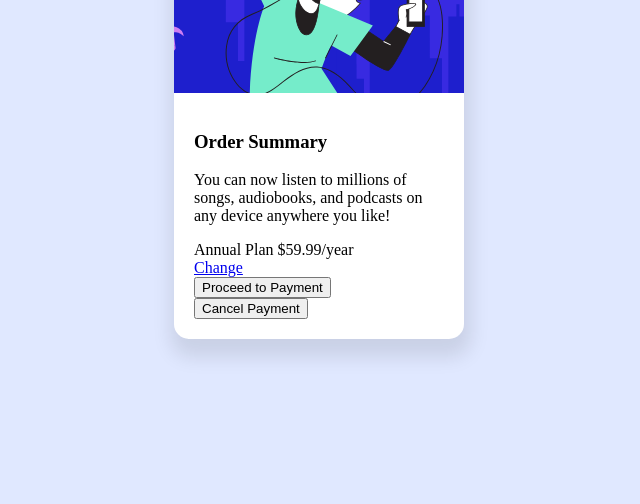
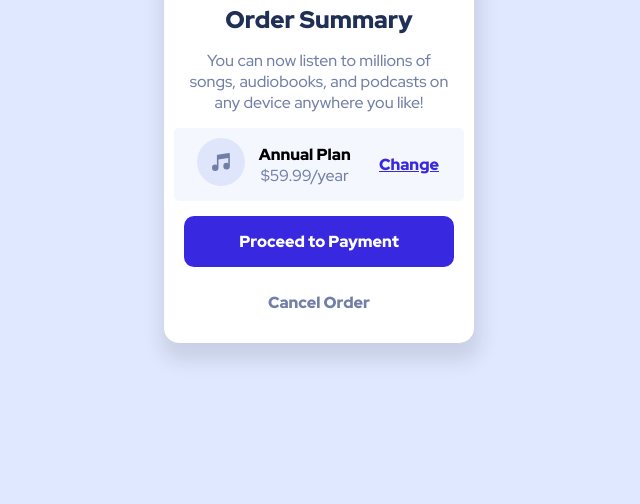
Before and after one commit to RonaldoKashari/4.-Order-Summary, a plain HTML site: page index.html in a window 1280 px wide. Shown: the part 312-816 px from the top of the page, without its empty margins (321-961 px from the left). Drawn offline with Linux system fonts and the light colour scheme.

Commit message:
Added CSS and finished the component

```diff
--- a/index.html
+++ b/index.html
@@ -1,38 +1,54 @@
 <!DOCTYPE html>
+
 <head>
-  <meta charset="UTF-8">
-  <meta name="viewport" content="width=device-width, initial-scale=1.0"> <!-- displays site properly based on user's device -->
   <link rel="icon" type="image/png" sizes="32x32" href="./images/favicon-32x32.png">
   <link rel="stylesheet" href="./styles.css">
   <title>Frontend Mentor | Order summary card</title>
 </head>
+
 <body>
   <main>
     <div class="card">
+
       <div class="heroImage">
-      <img src="./images/illustration-hero.svg" alt="">
+        <img class="headerImage" src="./images/illustration-hero.svg" alt="">
       </div>
+
       <div class="infoSection">
-      <div class="info">
-        <h3>Order Summary</h3>
-        <p>You can now listen to millions of songs, audiobooks, and podcasts on any
+
+        <div class="infoHeader">
+          <h2>Order Summary</h2>
+        </div>
+        <div class="infoP">
+          <p class="mainP">You can now listen to millions of songs, audiobooks, and podcasts on any
             device anywhere you like!</p>
         </div>
+
         <div class="subPlans">
-        <div class="yearPlan">
-          Annual Plan
-          $59.99/year
+          <div></div>
+          <div class="musicIcon">
+            <img src="./images/icon-music.svg" alt="icon-music">
           </div>
+          <div class="planText">
+            <h4> Annual Plan</h4>
+            <p>$59.99/year</p>
+          </div>
+          <div class="changeBtn">
             <a href="#">Change</a>
           </div>
-      <div class="paymentBtn">
-        <button>Proceed to Payment</button>
         </div>
-      <div class="cancelBtn">
-        <button>Cancel Payment</button>
+
+        <div class="buttons">
+          <button class="paymentBtn">Proceed to Payment</button>
         </div>
+
+        <div class="buttons">
+          <button class="cancelBtn">Cancel Order</button>
+        </div>
+
       </div>
     </div>
   </main>
 </body>
+
 </html>
--- a/styles.css
+++ b/styles.css
@@ -1,13 +1,41 @@
+@import url('https://fonts.googleapis.com/css2?family=Red+Hat+Display:wght@500;700;900&display=swap');
+
+*{
+    margin: 0px;
+    padding: 0px;
+    font-family: 'Red Hat Display', sans-serif;
+}
+
 body{
     background-color:hsl(225, 100%, 94%);
 }
 
 main {
-    width: 100%;
     display: flex;
     justify-content: center;
     align-items: center;
     height: 100vh;
+}
+
+a{
+    padding: 15px;
+    float: right;
+    color: hsl(245, 75%, 52%);
+    font-weight: 900;
+}
+
+a:hover{
+    text-decoration: none;
+    color:hsl(223, 47%, 23%);
+}
+
+h2{
+    font-weight: 900;
+    color: hsl(223, 47%, 23%);
+}
+
+h4{
+    font-weight: 900;
 }
 
 .card {
@@ -16,14 +44,83 @@ main {
     background-color: hsl(0, 0%, 100%);
     border-radius: 15px;
     box-shadow: 2px 13px 19px 5px rgba(0, 0, 0, 0.1);
+    width: 310px;
+    justify-content: center;
+    align-content: center;
+    text-align: center;
     overflow: hidden;
-    justify-content: center;
-    align-items: center;
-    width: 250px;
-    padding: 20px;
-    gap: 15px;
 }
 
 .heroImage{
+    display: flex;
+    align-items: center;
+    justify-content: center;
+}
 
+.headerImage{
+    width: 100%;
 }
+
+.infoSection{
+    gap: 15px;
+    display: flex;
+    flex-direction: column;
+    padding: 20px;
+    justify-content: center;
+    align-items: center;
+}
+
+.infoSection p{
+    color:hsl(224, 23%, 55%)
+}
+
+.subPlans{
+    width: 100%;
+    display: flex;
+    align-items: center;
+    justify-content: space-between;
+    background-color: hsl(225, 100%, 98%);
+    border-radius: 5px;
+    padding: 10px;
+}
+
+.iconPlan{
+    float: left;
+    display: flex;
+}
+
+.buttons{
+    width: 100%;
+}
+
+.paymentBtn{
+    width: 100%;
+    border-style: none;
+    background-color: hsl(245, 75%, 52%);
+    color: white;
+    font-size: medium;
+    font-weight: 900;
+    padding: 15px;
+    border-radius: 10px;
+}
+
+.paymentBtn:hover{
+    cursor: pointer;
+    background-color: hsl(223, 47%, 23%);
+    box-shadow:  -4px 2px 18px -4px rgba(0,0,0,1);
+}
+
+.cancelBtn{
+    width: 100%;
+    border-style: none;
+    color: hsl(224, 23%, 55%);
+    background-color: white;
+    font-size: medium;
+    font-weight: 900;
+    padding: 10px;
+}
+
+.cancelBtn:hover{
+    cursor: pointer;
+    color: black;
+}
```
Lines whose indentation alone changed are shown as unchanged.
